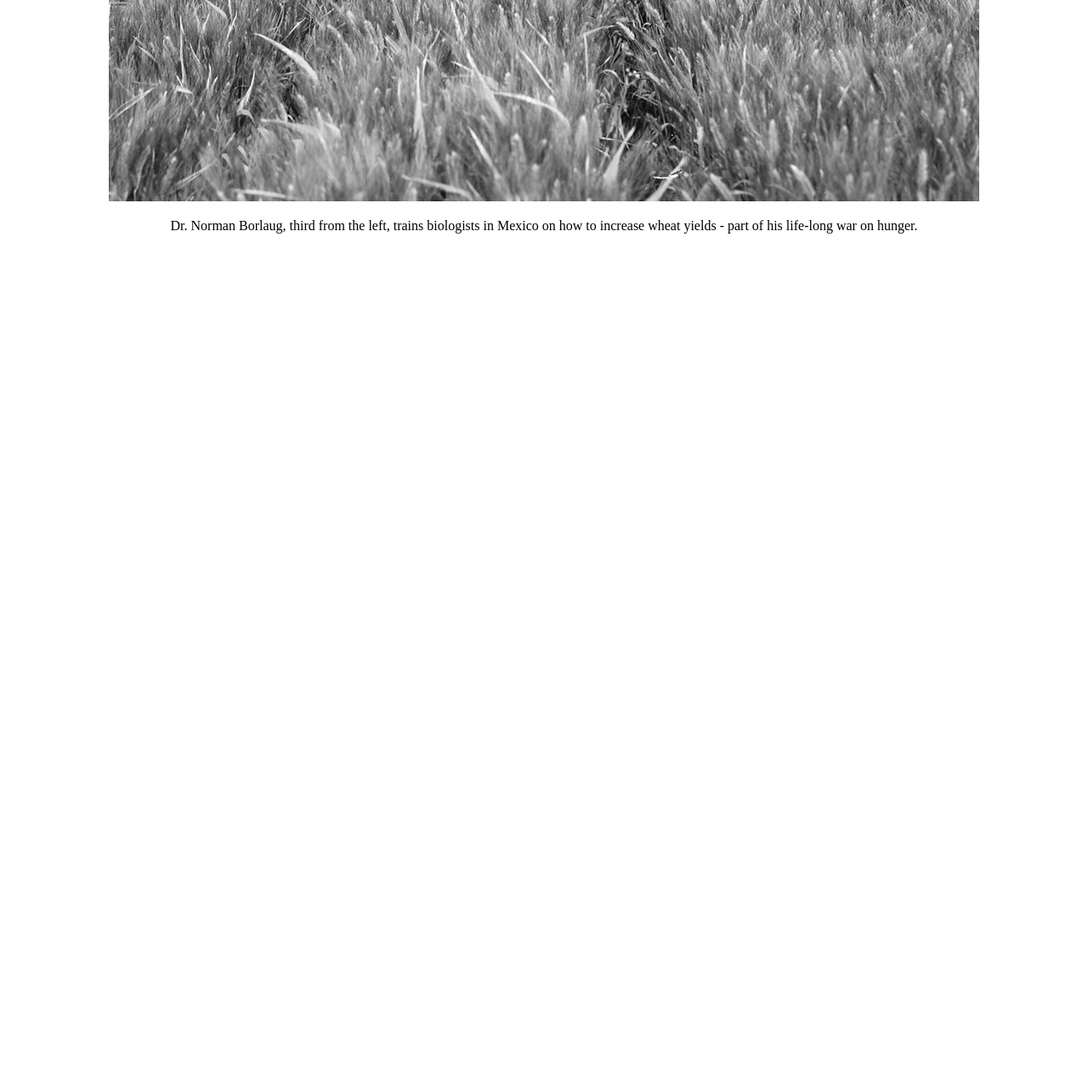
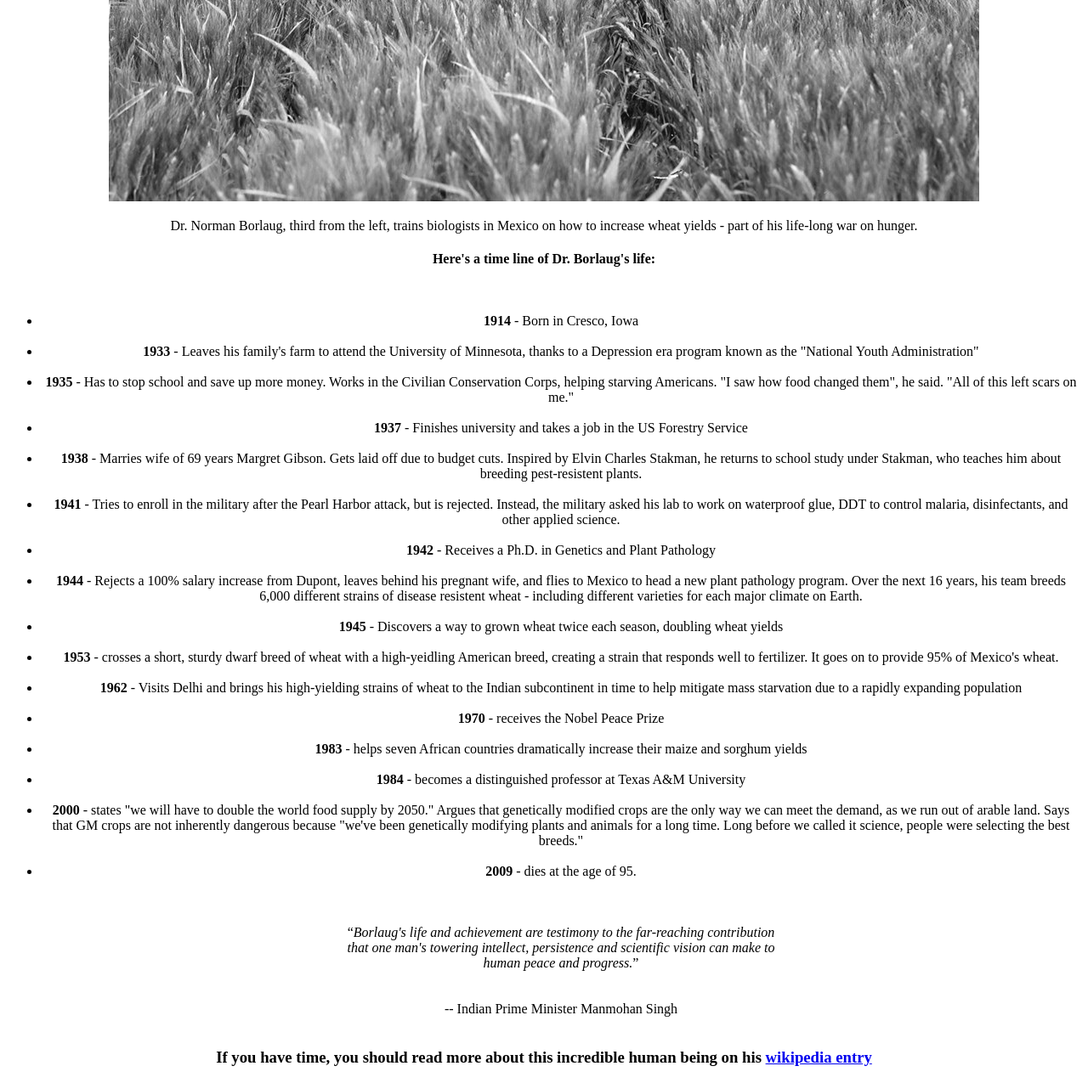
Before and after one commit to Gleennkar/Microverse-Challenge, a plain HTML site: page index.html in a window 1280 px wide. Shown: the part 500-1775 px from the top of the page at 85% size. Before the commit the page ends 800 px from the top, so only its background shows below. Drawn offline with Linux system fonts and the light colour scheme.

Commit message:
index.html

```diff
--- a/index.html
+++ b/index.html
@@ -34,6 +34,37 @@
         <img src="./tribute-page-main-image.jpg" alt="">
         <p id="tribute-info">Dr. Norman Borlaug, third from the left, trains biologists in Mexico on how to increase wheat yields - part of his
         life-long war on hunger.</p>
+
+        <h4 id="tribute-info">Here's a time line of Dr. Borlaug's life:</h4><br>
+<ul type="disc">
+<li><b>1914</b> - Born in Cresco, Iowa</li><br>
+<li><b>1933</b> - Leaves his family's farm to attend the University of Minnesota, thanks to a Depression era program known as the "National Youth Administration"</li><br>
+<li><b>1935</b> - Has to stop school and save up more money. Works in the Civilian Conservation Corps, helping starving Americans. "I saw how food changed them", he said. "All of this left scars on me."</li><br>
+<li><b>1937</b> - Finishes university and takes a job in the US Forestry Service</li><br>
+<li><b>1938</b> - Marries wife of 69 years Margret Gibson. Gets laid off due to budget cuts. Inspired by Elvin Charles Stakman, he returns to school study under Stakman, who teaches him about breeding pest-resistent plants.</li><br>
+<li><b>1941</b> - Tries to enroll in the military after the Pearl Harbor attack, but is rejected. Instead, the military asked his lab to work on waterproof glue, DDT to control malaria, disinfectants, and other applied science.</li><br>
+<li><b>1942</b> - Receives a Ph.D. in Genetics and Plant Pathology</li><br>
+<li><b>1944</b> - Rejects a 100% salary increase from Dupont, leaves behind his pregnant wife, and flies to Mexico to head a new plant pathology program. Over the next 16 years, his team breeds 6,000 different strains of disease resistent wheat - including different varieties for each major climate on Earth.</li><br>
+<li><b>1945</b> - Discovers a way to grown wheat twice each season, doubling wheat yields</li><br>
+<li><b>1953</b> - crosses a short, sturdy dwarf breed of wheat with a high-yeidling American breed, creating a strain that responds well to fertilizer. It goes on to provide 95% of Mexico's wheat.</li><br>
+<li><b>1962</b> - Visits Delhi and brings his high-yielding strains of wheat to the Indian subcontinent in time to help mitigate mass starvation due to a rapidly expanding population</li><br>
+<li><b>1970</b> - receives the Nobel Peace Prize</li><br>
+<li><b>1983</b> - helps seven African countries dramatically increase their maize and sorghum yields</li><br>
+<li><b>1984</b> - becomes a distinguished professor at Texas A&M University</li><br>
+<li><b>2000</b> - states "we will have to double the world food supply by 2050." Argues that genetically modified crops are the only way we can meet the demand, as we run out of arable land. Says that GM crops are not inherently dangerous because "we've been genetically modifying plants and animals for a long time. Long before we called it science, people were selecting the best breeds."</li><br>
+<li><b>2009</b> - dies at the age of 95.</li><br>
+
+<br>
+<br>
+
+<q><i>Borlaug's life and achievement are testimony to the far-reaching contribution<br> that one man's towering intellect, persistence and scientific vision can make to<br> human peace and progress.</i></q><br><br><br>-- Indian Prime Minister Manmohan Singh
+<br><br>
+</ul>
+
+<h3>If you have time, you should read more about this incredible human being on his <a id="tribute-link" href="https://en.wikipedia.org/wiki/Norman_Borlaug" target="_blank">wikipedia entry</a></h3>
+</div>
+
+
       </div>
     </div>
   </body>
```
